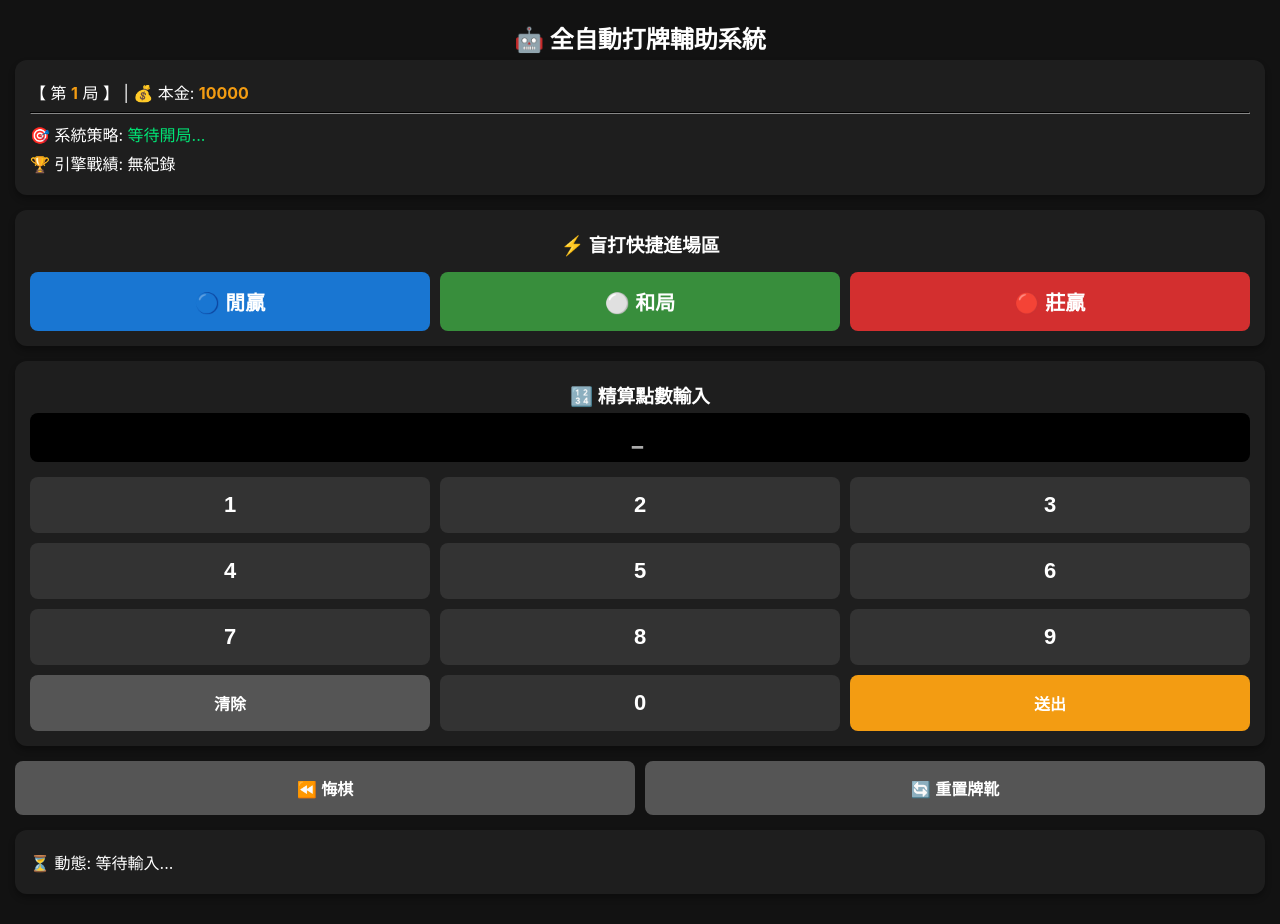
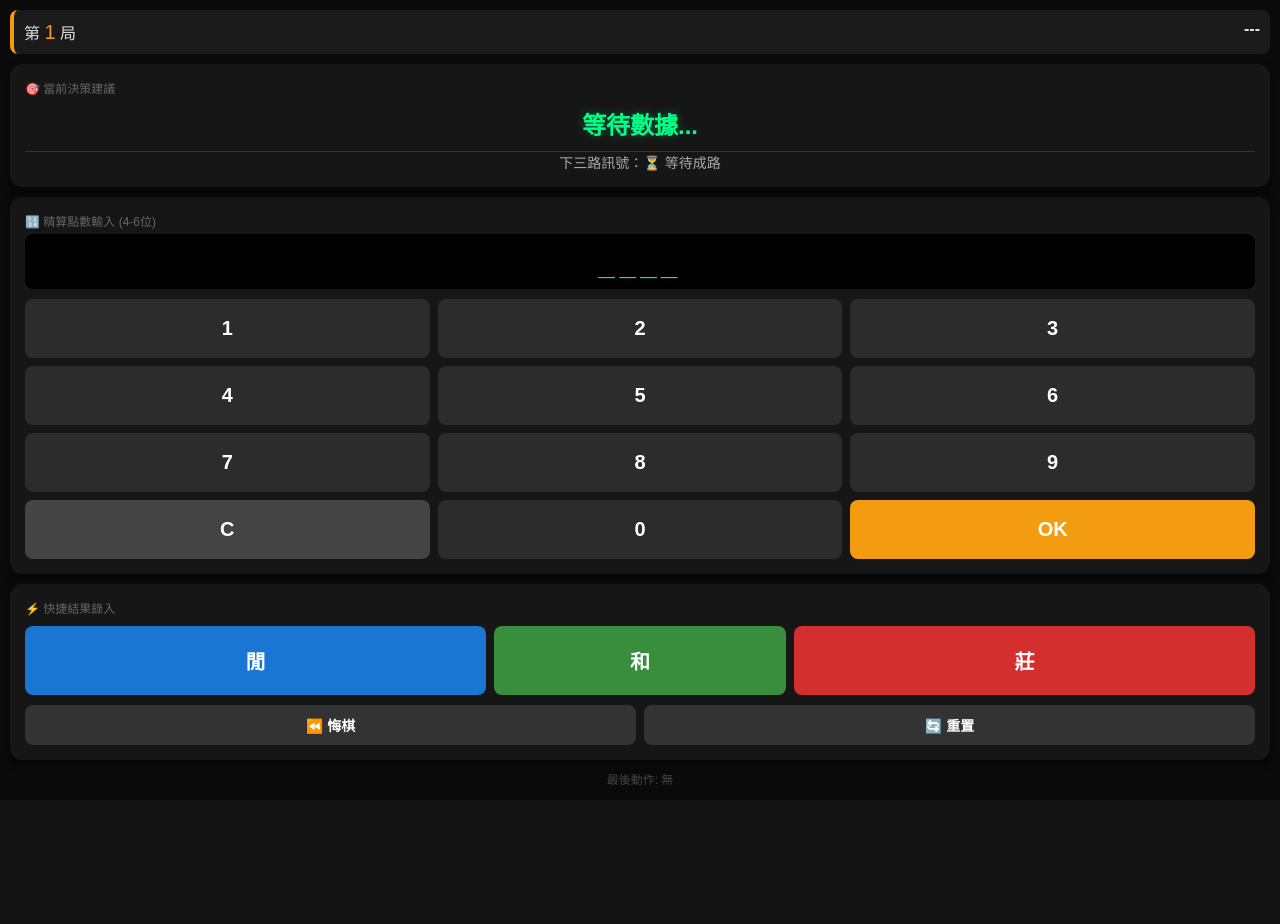
Before and after one commit to xyzplay321/Baccarat-Pro, a Flask app: page / in a window 1280 px wide. After the commit the page ends 785 px from the top, so only its background shows below. Run offline with Flask 3, Linux system fonts and the light colour scheme.

Commit message:
Update index.html

```diff
--- a/templates/index.html
+++ b/templates/index.html
@@ -1,109 +1,109 @@
 <!DOCTYPE html>
-<html>
+<html lang="zh-TW">
 <head>
     <meta charset="UTF-8">
     <meta name="viewport" content="width=device-width, initial-scale=1.0, maximum-scale=1.0, user-scalable=no">
-    <title>百家樂雙引擎決策系統</title>
+    <title>Baccarat Master UI</title>
     <style>
-        body { background-color: #121212; color: #ffffff; font-family: -apple-system, sans-serif; margin: 0; padding: 15px; text-align: center; }
-        .card { background: #1e1e1e; border-radius: 12px; padding: 15px; margin-bottom: 15px; box-shadow: 0 4px 6px rgba(0,0,0,0.3); text-align: left; }
-        h2, h3, p { margin: 5px 0; }
-        .highlight { color: #f39c12; font-weight: bold; }
-        .btn-group { display: flex; justify-content: space-between; gap: 10px; margin-top: 15px; }
-        button { flex: 1; padding: 15px; font-size: 20px; font-weight: bold; border: none; border-radius: 8px; color: white; cursor: pointer; }
-        button:active { opacity: 0.7; transform: scale(0.98); }
-        .btn-b { background-color: #d32f2f; }
-        .btn-p { background-color: #1976d2; }
-        .btn-t { background-color: #388e3c; }
-        .btn-sys { background-color: #555; font-size: 16px;}
-        .numpad { display: grid; grid-template-columns: repeat(3, 1fr); gap: 10px; margin-top: 15px; }
-        .num-btn { background: #333; padding: 15px; font-size: 22px; border-radius: 8px; color: white; border: none;}
+        body { background: #0a0a0a; color: #e0e0e0; font-family: sans-serif; margin: 0; padding: 10px; }
+        .status-bar { display: flex; justify-content: space-between; padding: 10px; background: #1a1a1a; border-radius: 8px; margin-bottom: 10px; border-left: 4px solid #f39c12; }
+        .card { background: #161616; border-radius: 12px; padding: 15px; margin-bottom: 10px; box-shadow: 0 4px 10px rgba(0,0,0,0.5); }
+        .advice-box { text-align: center; font-size: 24px; font-weight: bold; color: #00ff88; margin: 10px 0; text-shadow: 0 0 10px rgba(0,255,136,0.3); }
+        .stability-text { font-size: 14px; color: #aaa; text-align: center; border-top: 1px solid #333; pt: 10px; margin-top: 10px; }
+        .numpad { display: grid; grid-template-columns: repeat(3, 1fr); gap: 8px; }
+        .btn { border: none; border-radius: 8px; color: white; font-size: 20px; font-weight: bold; cursor: pointer; transition: 0.1s; }
+        .btn:active { transform: scale(0.95); opacity: 0.8; }
+        .btn-num { background: #2c2c2c; padding: 18px; }
+        .btn-send { background: #f39c12; grid-column: span 1; }
+        .btn-clear { background: #444; }
+        .shortcut-group { display: flex; gap: 8px; margin-top: 10px; }
+        .btn-p { background: #1976d2; flex: 1; padding: 20px; }
+        .btn-t { background: #388e3c; flex: 0.6; padding: 20px; }
+        .btn-b { background: #d32f2f; flex: 1; padding: 20px; }
+        .display-area { background: #000; color: #00ff88; font-family: monospace; font-size: 28px; text-align: center; padding: 10px; border-radius: 8px; margin-bottom: 10px; letter-spacing: 4px; height: 35px; line-height: 35px; }
+        .info-label { font-size: 12px; color: #666; margin-bottom: 5px; }
     </style>
 </head>
 <body>
-    <h2>🤖 全自動打牌輔助系統</h2>
 
-    <div class="card">
-        <p>【 第 <span id="round" class="highlight">1</span> 局 】 | 💰 本金: <span id="cap" class="highlight">10000</span></p>
-        <hr style="border-color: #333;">
-        <p>🎯 系統策略: <span id="bet_advice" style="color:#00e676;">等待開局...</span></p>
-        <p>🏆 引擎戰績: <span id="stats">無紀錄</span></p>
+    <div class="status-bar">
+        <div>第 <span id="round" style="color:#f39c12; font-size: 20px;">1</span> 局</div>
+        <div id="streak" style="font-weight: bold;">---</div>
     </div>
 
     <div class="card">
-        <h3 style="text-align: center;">⚡ 盲打快捷進場區</h3>
-        <div class="btn-group">
-            <button class="btn-p" onclick="sendCmd('P')">🔵 閒贏</button>
-            <button class="btn-t" onclick="sendCmd('T')">⚪ 和局</button>
-            <button class="btn-b" onclick="sendCmd('B')">🔴 莊贏</button>
+        <div class="info-label">🎯 當前決策建議</div>
+        <div id="advice" class="advice-box">等待數據...</div>
+        <div id="stability" class="stability-text">下三路訊號：⏳ 等待成路</div>
+    </div>
+
+    <div class="card">
+        <div class="info-label">🔢 精算點數輸入 (4-6位)</div>
+        <div id="num-display" class="display-area">____</div>
+        <div class="numpad">
+            <button class="btn btn-num" onclick="press(1)">1</button>
+            <button class="btn btn-num" onclick="press(2)">2</button>
+            <button class="btn btn-num" onclick="press(3)">3</button>
+            <button class="btn btn-num" onclick="press(4)">4</button>
+            <button class="btn btn-num" onclick="press(5)">5</button>
+            <button class="btn btn-num" onclick="press(6)">6</button>
+            <button class="btn btn-num" onclick="press(7)">7</button>
+            <button class="btn btn-num" onclick="press(8)">8</button>
+            <button class="btn btn-num" onclick="press(9)">9</button>
+            <button class="btn btn-clear" onclick="clearNum()">C</button>
+            <button class="btn btn-num" onclick="press(0)">0</button>
+            <button class="btn btn-send" onclick="submitNum()">OK</button>
         </div>
     </div>
 
     <div class="card">
-        <h3 style="text-align: center;">🔢 精算點數輸入</h3>
-        <h2 id="input-display" style="letter-spacing: 5px; color: #aaa; text-align: center; background: #000; padding: 10px; border-radius: 8px;">_</h2>
-        <div class="numpad">
-            <button class="num-btn" onclick="typeNum(1)">1</button>
-            <button class="num-btn" onclick="typeNum(2)">2</button>
-            <button class="num-btn" onclick="typeNum(3)">3</button>
-            <button class="num-btn" onclick="typeNum(4)">4</button>
-            <button class="num-btn" onclick="typeNum(5)">5</button>
-            <button class="num-btn" onclick="typeNum(6)">6</button>
-            <button class="num-btn" onclick="typeNum(7)">7</button>
-            <button class="num-btn" onclick="typeNum(8)">8</button>
-            <button class="num-btn" onclick="typeNum(9)">9</button>
-            <button class="btn-sys" onclick="clearNum()">清除</button>
-            <button class="num-btn" onclick="typeNum(0)">0</button>
-            <button class="btn-sys" onclick="sendNum()" style="background:#f39c12;">送出</button>
+        <div class="info-label">⚡ 快捷結果錄入</div>
+        <div class="shortcut-group">
+            <button class="btn btn-p" onclick="send('P')">閒</button>
+            <button class="btn btn-t" onclick="send('T')">和</button>
+            <button class="btn btn-b" onclick="send('B')">莊</button>
+        </div>
+        <div style="display: flex; gap: 8px; margin-top: 10px;">
+            <button class="btn" style="background:#333; flex:1; font-size:14px; padding:10px;" onclick="send('U')">⏪ 悔棋</button>
+            <button class="btn" style="background:#333; flex:1; font-size:14px; padding:10px;" onclick="send('R')">🔄 重置</button>
         </div>
     </div>
 
-    <div class="btn-group">
-        <button class="btn-sys" onclick="sendCmd('U')">⏪ 悔棋</button>
-        <button class="btn-sys" onclick="sendCmd('R')">🔄 重置牌靴</button>
-    </div>
-
-    <div class="card" style="margin-top: 15px;">
-        <p>⏳ 動態: <span id="history">等待輸入...</span></p>
+    <div style="text-align: center; color: #444; font-size: 12px; margin-top: 5px;">
+        最後動作: <span id="log">無</span>
     </div>
 
     <script>
-        let currentInput = "";
+        let input = "";
+        function press(n) { if(input.length < 6) input += n; updateDisplay(); }
+        function clearNum() { input = ""; updateDisplay(); }
+        function updateDisplay() { document.getElementById('num-display').innerText = input || "____"; }
 
-        function typeNum(n) {
-            if(currentInput.length < 6) currentInput += n;
-            document.getElementById("input-display").innerText = currentInput;
-            document.getElementById("input-display").style.color = "#fff";
+        function submitNum() {
+            if(input.length >= 4) { send(input); clearNum(); }
+            else { alert("點數不足"); }
         }
 
-        function clearNum() {
-            currentInput = "";
-            document.getElementById("input-display").innerText = "_";
-            document.getElementById("input-display").style.color = "#aaa";
-        }
-
-        function sendNum() {
-            if(currentInput.length >= 4) {
-                sendCmd(currentInput);
-                clearNum();
-            } else {
-                alert("請輸入至少 4 個數字的牌面點數！");
-            }
-        }
-
-        function sendCmd(command) {
+        function send(cmd) {
             fetch('/api/cmd', {
                 method: 'POST',
-                headers: { 'Content-Type': 'application/json' },
-                body: JSON.stringify({ cmd: command })
+                headers: {'Content-Type': 'application/json'},
+                body: JSON.stringify({cmd: cmd})
             })
             .then(res => res.json())
             .then(data => {
-                document.getElementById("round").innerText = data.round;
-                document.getElementById("cap").innerText = data.capital;
-                document.getElementById("bet_advice").innerText = data.bet_advice;
-                document.getElementById("stats").innerText = data.stats;
-                document.getElementById("history").innerText = data.last_action;
+                document.getElementById('round').innerText = data.round;
+                document.getElementById('streak').innerText = data.streak;
+                document.getElementById('advice').innerText = data.advice;
+                document.getElementById('stability').innerText = "下三路訊號：" + data.stability;
+                document.getElementById('log').innerText = data.last_action;
+
+                // 動態調整顏色
+                const advBox = document.getElementById('advice');
+                if(data.advice.includes("🔥")) advBox.style.color = "#ff3e3e";
+                else if(data.advice.includes("💡")) advBox.style.color = "#f39c12";
+                else if(data.advice.includes("👉")) advBox.style.color = "#1976d2";
+                else advBox.style.color = "#00ff88";
             });
         }
     </script>
```
